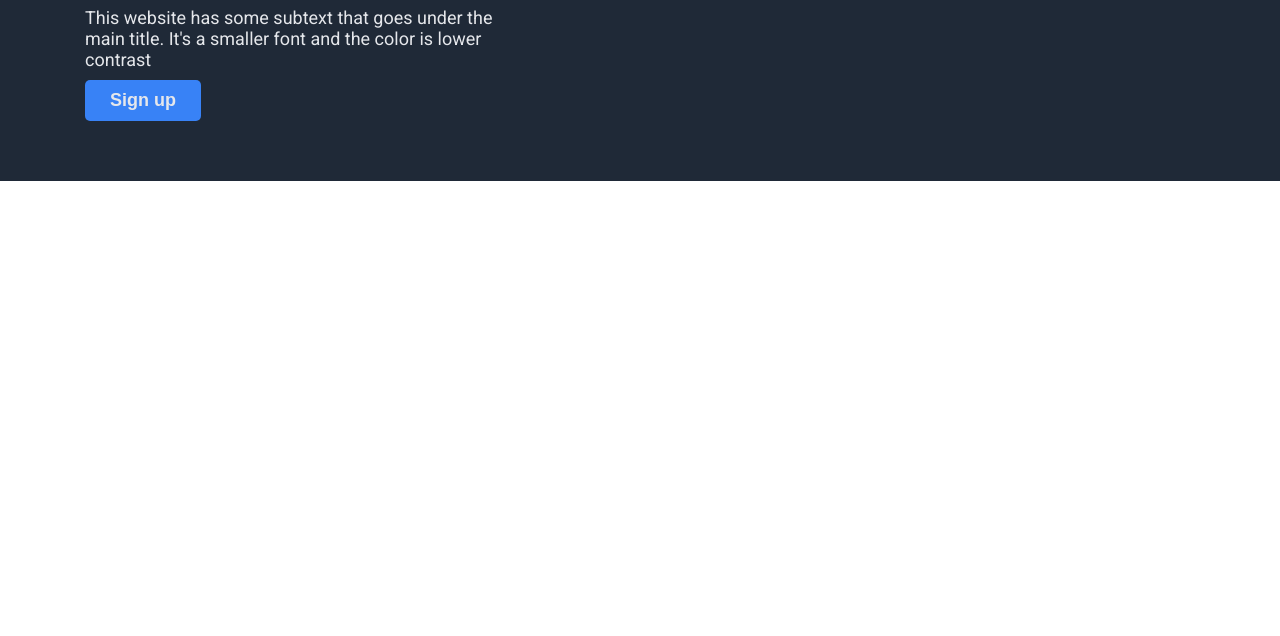
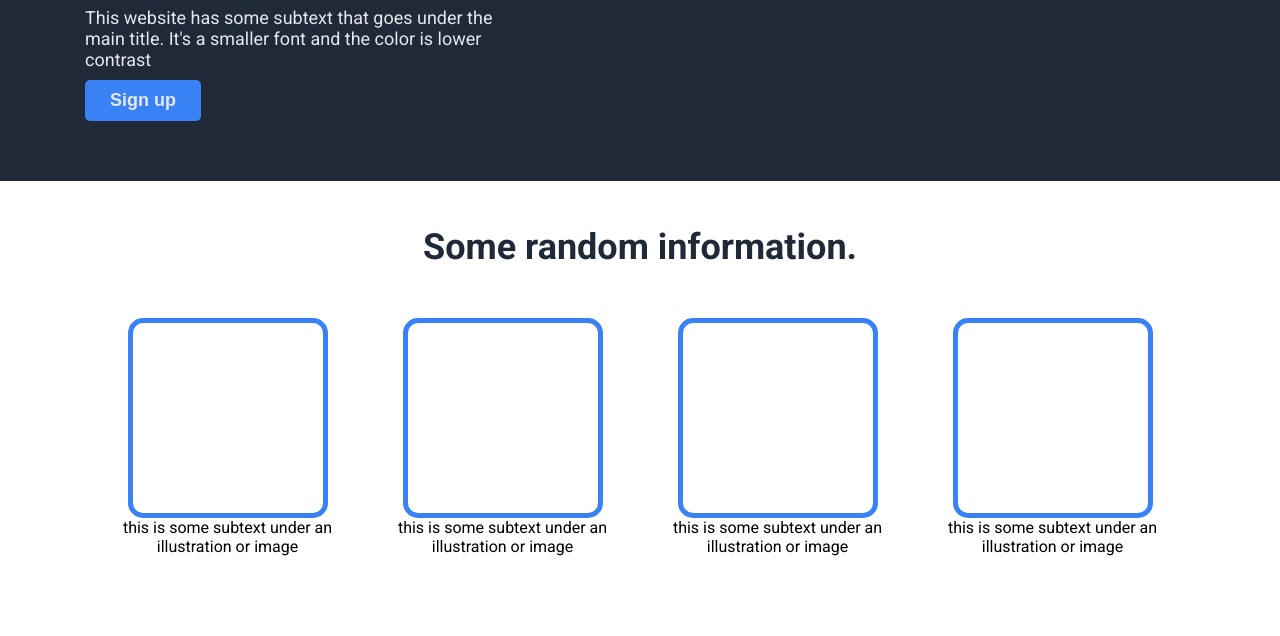
Before and after one commit to godwin-17/landing-page, a plain HTML site: page index.html in a window 1280 px wide. Shown: the part 240-876 px from the top of the page. Before the commit the page ends 800 px from the top, so only its background shows below. Drawn offline with Linux system fonts and the light colour scheme.

Commit message:
Add Section 1

```diff
--- a/index.html
+++ b/index.html
@@ -8,6 +8,7 @@
 </head>
 <body>
 
+  <!-- NAVBAR -->
   <nav class="navbar">
     <div class="container">
       <div class="nav-logo">
@@ -22,6 +23,7 @@
     </div>
   </nav>
 
+  <!-- HEADER -->
  <header class="header">
   <div class="container">
     <div class="text-container">
@@ -42,7 +44,50 @@
       <img src="./images/flower.jpg" alt="A flower" class="img">
     </div>
   </div>
+ </header>
 
- </header>
+ <!-- SECTION 1 -->
+  <section class="section">
+    <div class="section-container">
+      <div class="section-info">
+        Some random information.
+      </div>
+
+      <div class="items-container">
+
+        <div class="sec-item">
+          <div class="section-item">
+
+          </div>
+          <div class="section-text">this is some subtext under an illustration or image</div>
+        </div>
+
+        <div class="sec-item">
+          <div class="section-item">
+
+          </div>
+          <div class="section-text">this is some subtext under an illustration or image</div>
+        </div>
+
+        <div class="sec-item">
+          <div class="section-item">
+
+          </div>
+          <div class="section-text">this is some subtext under an illustration or image</div>
+        </div>
+
+        <div class="sec-item">
+          <div class="section-item">
+
+          </div>
+          <div class="section-text">this is some subtext under an illustration or image</div>
+        </div>
+
+      </div>
+
+    </div>
+  </section>
+
+
 </body>
 </html>
--- a/style.css
+++ b/style.css
@@ -98,3 +98,43 @@ header .container {
   max-width: 450px;
   gap: 10px;
 }
+
+/* SECTION */
+
+section {
+  padding-top: 45px;
+  padding-bottom: 80px;
+}
+
+.section-container {
+  max-width: 1100px;
+  margin: 0 auto;
+}
+
+.section-info {
+  font-size: 36px;
+  font-weight: bolder;
+  color: #1F2937;
+  text-align: center;
+}
+
+.section-item {
+  width: 200px;
+  height: 200px;
+  border: 5px solid #3882F6;
+  border-radius: 15px;
+}
+
+.items-container {
+  display: flex;
+  margin-top: 50px;
+  justify-content: space-between;
+}
+
+.section-item {
+  margin: 0 auto;
+}
+
+.section-text {
+  text-align: center;
+}
```
